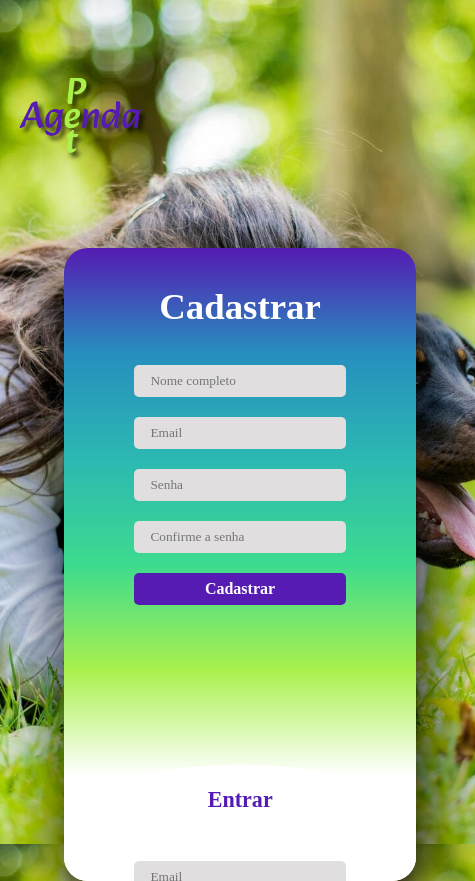
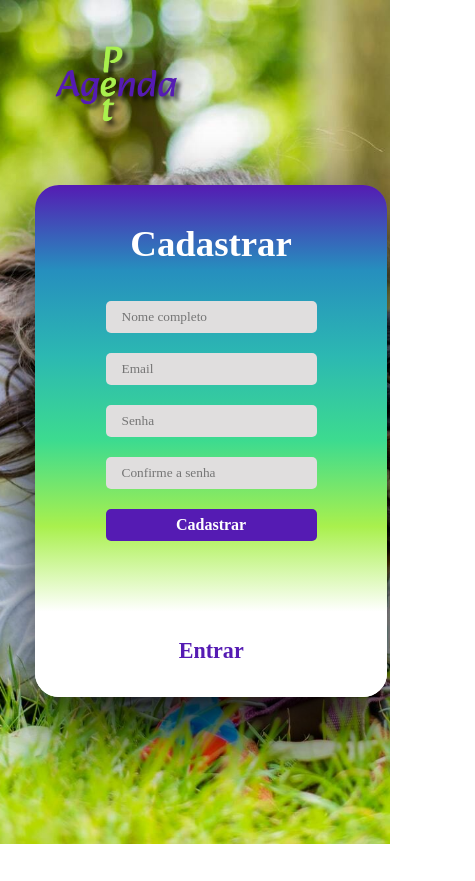
Before and after one commit to Xchapeu/Project-Int, a React (Vite) app: page /login in a window 390 px wide. Shown: the whole page, 475 px wide, since content can reach past the window. After the commit the page ends 844 px from the top, so only its background shows below. Built offline with nearby package versions, Linux system fonts and the light colour scheme; a web font is replaced by a local one.

Commit message:
ajuste na responsividade da tela de login no mobile

```diff
--- a/src/pages/LandingPage/styles.css
+++ b/src/pages/LandingPage/styles.css
@@ -119,11 +119,18 @@
     .content {
         background-position-y: top;
         background-size: contain;
+        min-width: unset;
+        padding-left: unset;
     }
+    /*
     .content img {
-
         margin: 3%;
         margin-left: -29%;
+    }
+    */
+    .main{
+        margin: 0 9%;
+        height: 60%;
     }
 }
 @media (max-width: 700px) and (orientation: landscape){
```
